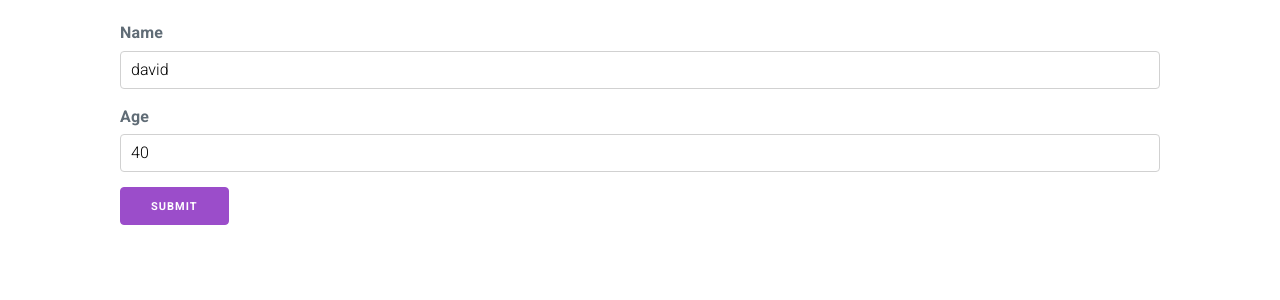
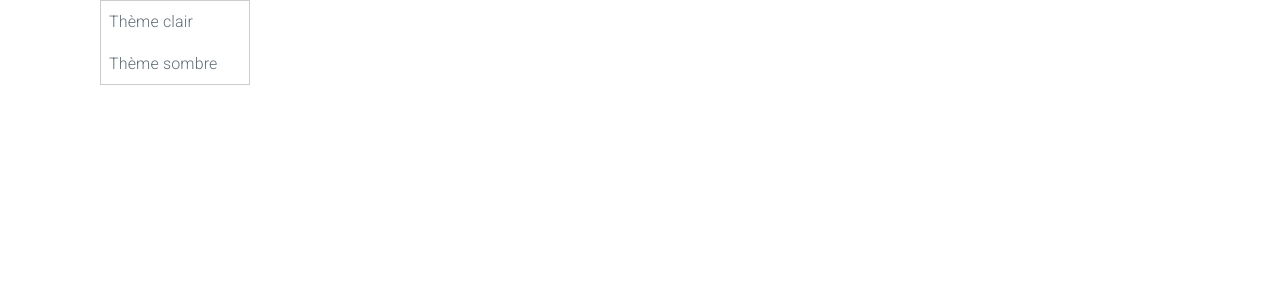
Before and after one commit to dasyx/svelte_complete_course-2023, a Svelte app: page / in a window 1280 px wide. Shown: the top 300 px of the page. Built offline with nearby package versions, Linux system fonts and the light colour scheme.

Commit message:
add props examples + theme selector

```diff
--- a/src/App.svelte
+++ b/src/App.svelte
@@ -1,17 +1,75 @@
 <script>
-   import Container from "./Container.svelte";
-   function onFormSubmit(e) {
-       console.log(e);
-       const { name, age } = e.detail;
-       console.log(name, age, 'details from event')
-   }
+    //import Container from "./Container.svelte";
+    //import Button from "./Button.svelte";
+    //import TaskInput from "./TaskInput.svelte";
+    //import CounterControls from "./CounterControls.svelte";
+    import ThemeSelector from './ThemeSelector.svelte';
 
+    // POUR GEER L'AFFICHAGE DU FORMULAIRE (FORM.SVELTE)
+
+    /*  function onFormSubmit(e) {
+        console.log(e);
+        const { name, age } = e.detail;
+        console.log(name, age, "details from event");
+    }
+    function onClick() {
+        alert("clicked");
+    } */
+
+    // POUR GERER L'AFFICHAGE DES COULEURS (BUTTON.SVELTE)
+
+    /* function handleColors(event) {
+        $: color = event.detail.color;
+        $: backgroundColor = event.detail.backgroundColor;
+        console.log(event.detail.color, event.detail.backgroundColor);
+    }
+
+    let color = "";
+    let backgroundColor = ""; */
+
+    // POUR GERER L'AFFICHAGE DES TACHES (TASKINPUT.SVELTE)
+
+    /* let tasks = [];
+
+    function handleNewTask(event) {
+        tasks = [...tasks, event.detail];
+    } */
+
+    // POUR GERER L'AFFICHAGE DU COMPTEUR (COUNTER.SVELTE)
+
+    /* let count = 0;
+
+    function handleChange(event) {
+        count += event.detail;
+    }
+
+    function handleReset() {
+        count = 0;
+    } */
+
+    // POUR GERER L'AFFICHAGE DU THEME (THEMESELECTOR.SVELTE)
+
+    function handleThemeChange(event) {
+    document.body.className = event.detail;
+  }
 </script>
 
-<Container on:submit={onFormSubmit}/>
+<!-- <Container on:submit={onFormSubmit} on:click={onClick} /> -->
+<!-- <Button on:colors={handleColors} /> -->
+<!-- <TaskInput on:newtask={handleNewTask} /> -->
 
-<style>
-    :root {
-        background-color: #fff;
-    }
-</style>
+<!-- <div>
+    <p>La couleur est : {color}</p>
+    <p>La couleur de fond est : {backgroundColor}</p>
+</div> -->
+
+<!-- <ul>
+    {#each tasks as task (task)}
+        <li>{task}</li>
+    {/each}
+</ul> -->
+
+<!-- <h1>Compteur : {count}</h1>
+<CounterControls on:change={handleChange} on:reset={handleReset} /> -->
+
+<ThemeSelector on:themeChange={handleThemeChange} />
--- /dev/null
+++ b/src/Button.svelte
@@ -0,0 +1,18 @@
+<script>
+    import { createEventDispatcher } from "svelte";
+    const dispatch = createEventDispatcher();
+
+    function sendColors() {
+      dispatch("colors", { color: "blue", backgroundColor: "green" });
+    }
+  </script>
+
+  <button on:click={sendColors}>Envoyer les couleurs au parent</button>
+
+  <style>
+      div {
+          width: 100px;
+          height: 100px;
+          color: azure;
+      }
+  </style>
--- a/src/Container.svelte
+++ b/src/Container.svelte
@@ -2,4 +2,4 @@
     import Form from "./Form.svelte";
 </script>
 
-<Form on:submit/>
+<Form on:submit on:click/>
--- /dev/null
+++ b/src/CounterControls.svelte
@@ -0,0 +1,21 @@
+<!-- CounterControls.svelte -->
+<script>
+    import { createEventDispatcher } from 'svelte';
+    const dispatch = createEventDispatcher();
+
+    function increase() {
+      dispatch('change', 1);
+    }
+
+    function decrease() {
+      dispatch('change', -1);
+    }
+
+    function reset() {
+      dispatch('reset');
+    }
+  </script>
+
+  <button on:click={increase}>+</button>
+  <button on:click={decrease}>-</button>
+  <button on:click={reset}>Réinitialiser</button>
--- a/src/Form.svelte
+++ b/src/Form.svelte
@@ -1,14 +1,14 @@
 <script>
-    let name = 'david';
+    let name = "david";
     let age = 40;
-    import { createEventDispatcher } from 'svelte';
+    import { createEventDispatcher } from "svelte";
     // createEventDispatcher returns an object with a dispatch method
     // that we can use to dispatch events
     const dispatch = createEventDispatcher();
     function onSubmit(e) {
-        dispatch('submit', {
+        dispatch("submit", {
             name,
-            age
+            age,
         });
         alert(`Submitted! Name: ${name}, Age: ${age}`);
     }
@@ -16,14 +16,16 @@
 
 <form on:submit|preventDefault={onSubmit}>
     <label for="name">Name</label>
-    <input type="text" bind:value={name} id="name">
+    <input type="text" bind:value={name} id="name" />
     <label for="age">Age</label>
-    <input type="number" bind:value={age} id="age">
+    <input type="number" bind:value={age} id="age" />
     <button type="submit" on:click={onSubmit}>Submit</button>
 </form>
 
+<button on:click>Click Me</button>
+
 <style>
-   form {
-       margin: 20px;
-   }
+    form {
+        margin: 20px;
+    }
 </style>
--- /dev/null
+++ b/src/TaskInput.svelte
@@ -0,0 +1,15 @@
+<!-- TaskInput.svelte -->
+<script>
+    import { createEventDispatcher } from 'svelte';
+    const dispatch = createEventDispatcher();
+
+    let task = "";
+
+    function addTask() {
+      dispatch('newtask', task);
+      task = ""; // réinitialiser l'input
+    }
+  </script>
+
+  <input bind:value={task} placeholder="Entrez une nouvelle tâche" />
+  <button on:click={addTask}>Ajouter</button>
--- /dev/null
+++ b/src/ThemeSelector.svelte
@@ -0,0 +1,44 @@
+<script>
+    import { createEventDispatcher } from 'svelte';
+    const dispatch = createEventDispatcher();
+
+    let themes = [
+      { value: 'light', label: 'Thème clair' },
+      { value: 'dark', label: 'Thème sombre' }
+    ];
+
+    let selectedTheme = themes[0];
+
+    function selectTheme(theme) {
+      selectedTheme = theme;
+      dispatch('themeChange', theme.value);
+    }
+  </script>
+
+  <div class="dropdown">
+    {#each themes as theme}
+      <!-- svelte-ignore a11y-click-events-have-key-events -->
+      <!-- svelte-ignore a11y-no-static-element-interactions -->
+      <div
+        class="option {theme.value === selectedTheme.value ? 'selected' : ''}"
+        on:click={() => selectTheme(theme)}>
+        {theme.label}
+      </div>
+    {/each}
+  </div>
+
+  <style>
+    .dropdown {
+      border: 1px solid #ccc;
+      width: 150px;
+    }
+
+    .option {
+      padding: 8px;
+      cursor: pointer;
+    }
+
+    .option:hover {
+      background-color: #f5f5f5;
+    }
+  </style>
--- a/src/global.css
+++ b/src/global.css
@@ -2,3 +2,13 @@ h2 {
     font-size: 40px;
     color: green;
 }
+
+body.dark {
+    background-color: #333;
+    color: #fff;
+}
+
+.option.dark {
+    color: white;
+    background-color: #333;
+}
```
